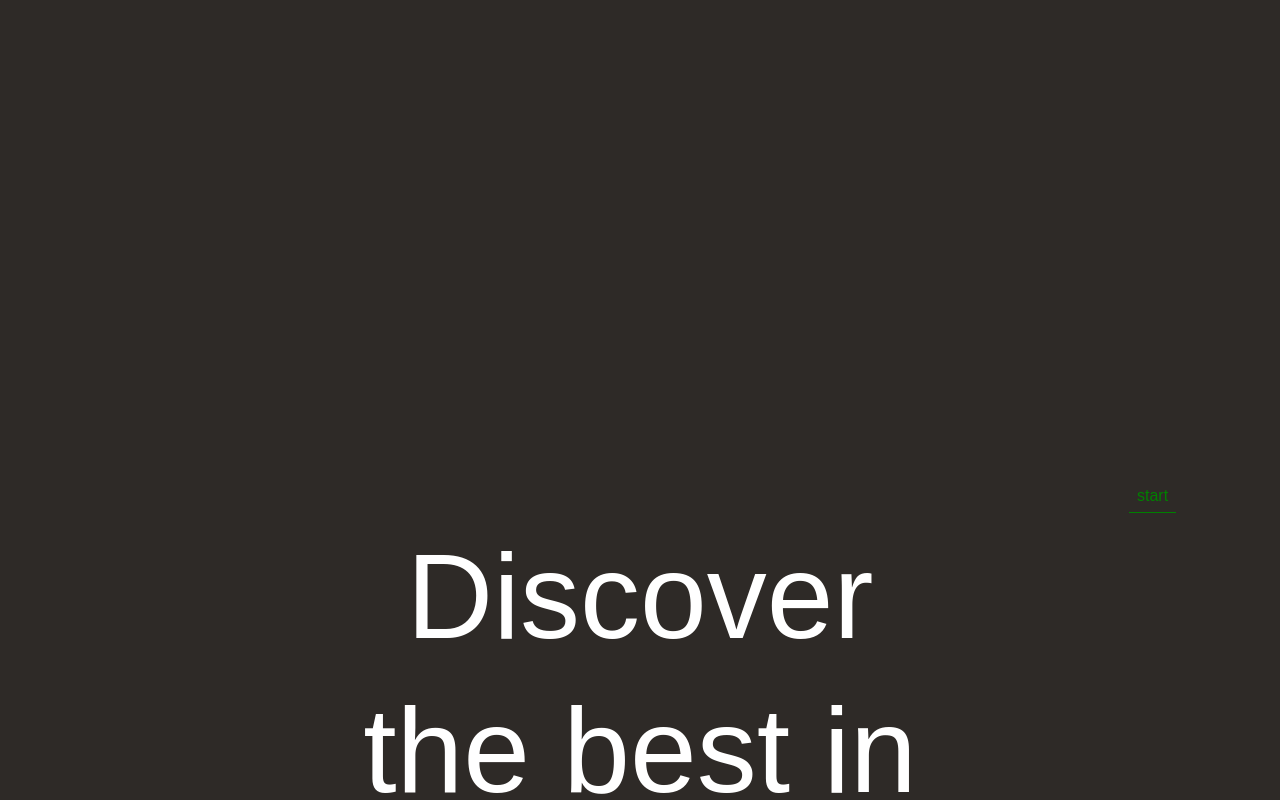
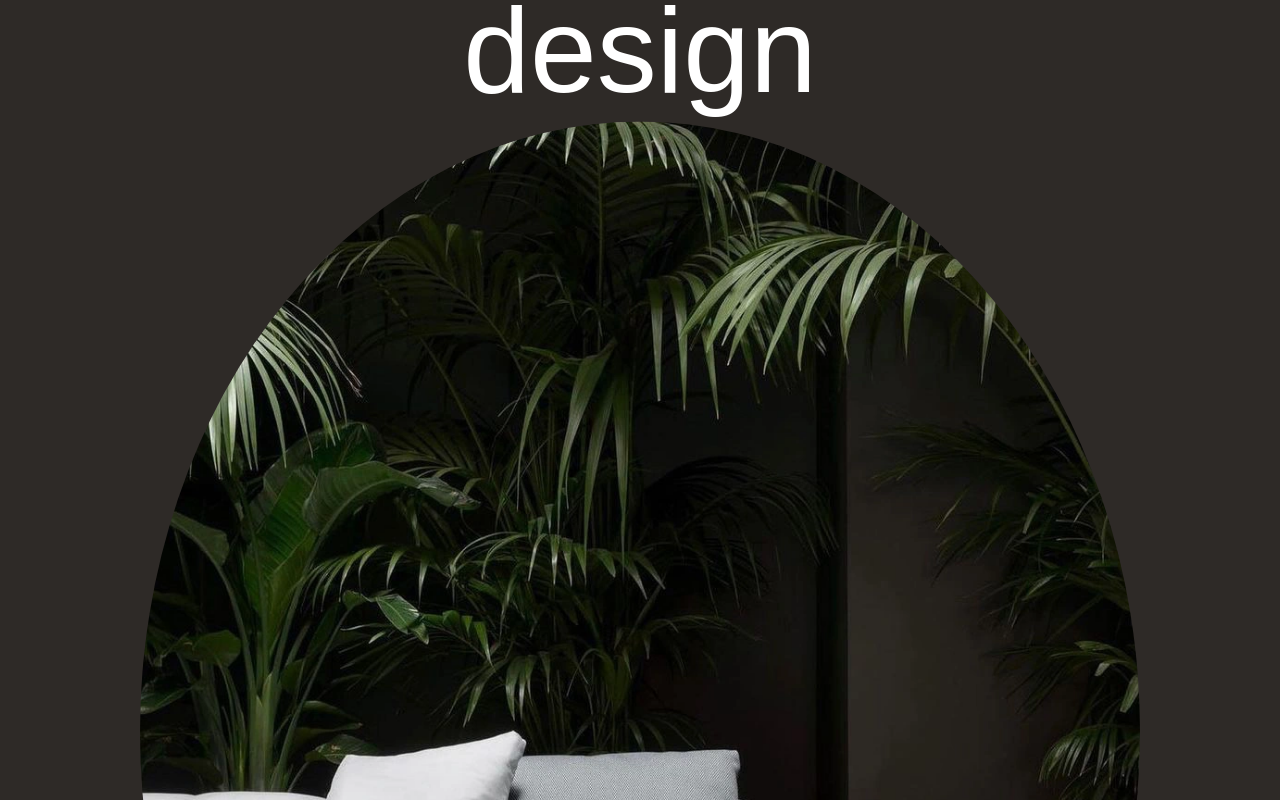
Before and after one commit to rinklepoonia/minimal-goods, a Next.js app: page / in a window 1280 px wide. Shown: the part 1380-2180 px from the top of the page. Built offline with nearby package versions, Linux system fonts and the light colour scheme.

Commit message:
nav-sticky

```diff
--- a/src/app/page.js
+++ b/src/app/page.js
@@ -12,7 +12,7 @@ export default function Home() {
       <Hero />
       <NavBar />
       <Discover />
-      {/* <ZoomImageSection /> */}
+      <ZoomImageSection />
       {/* <ManyOptions/>  */}
       {/* <SectionTwo /> */}
     </>
--- a/src/components/common/NavBar.jsx
+++ b/src/components/common/NavBar.jsx
@@ -31,9 +31,9 @@ const NavBar = () => {
                 trigger: "#heroBg",
                 start: "bottom top",
                 endTrigger: "body",
-                end: "max",
+                // end: "max",
                 pin: "#stickyNav",
-                pinSpacing: true,
+                pinSpacing: false,
                 markers: false,
                 anticipatePin: 1,
                 pinType: "fixed"
```
